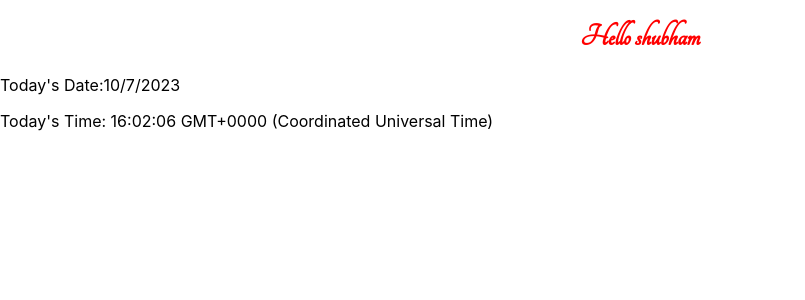
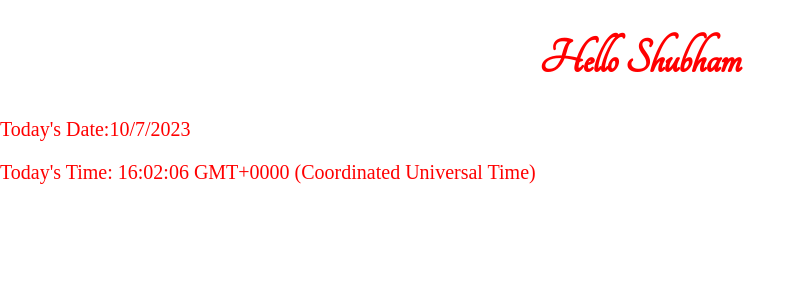
Before and after one commit to Shubham138g/Html, a React (Create React App) app in the folder react/react-app/: page / in a window 1280 px wide. Shown: the top 300 px of the page, without its empty margins (0-805 px from the left). Built offline with nearby package versions, Linux system fonts and the light colour scheme.

Commit message:
adding css

```diff
--- a/react/react-app/src/App.css
+++ b/react/react-app/src/App.css
@@ -1,4 +1,10 @@
-h1{
+h1 {
   color: red;
-  font-family: 'Tangerine', serif;
+  font-family: "Tangerine", serif;
+  font-size: 50px;
 }
+p {
+  color: red;
+  font-family: "Borel", cursive;
+  font-size: 20px;
+}
--- a/react/react-app/src/App.js
+++ b/react/react-app/src/App.js
@@ -1,7 +1,7 @@
 import './App.css';
 
 
-const name = "shubham";
+const name = "Shubham";
 const date = new Date().getDate();
 const month = new Date().getMonth();
 const year = new Date().getFullYear();
@@ -10,8 +10,8 @@ function App() {
   return (
     <>
       <center><h1 className="h1">Hello {name} </h1></center>
-      <p className="h1">{`Today's Date:${date}/${month}/${year}`}</p>
-      <p className="h1">{`Today's Time: ${time}`}</p>
+      <p className="p">{`Today's Date:${date}/${month}/${year}`}</p>
+      <p className="p">{`Today's Time: ${time}`}</p>
     </>
   );
 }
```
